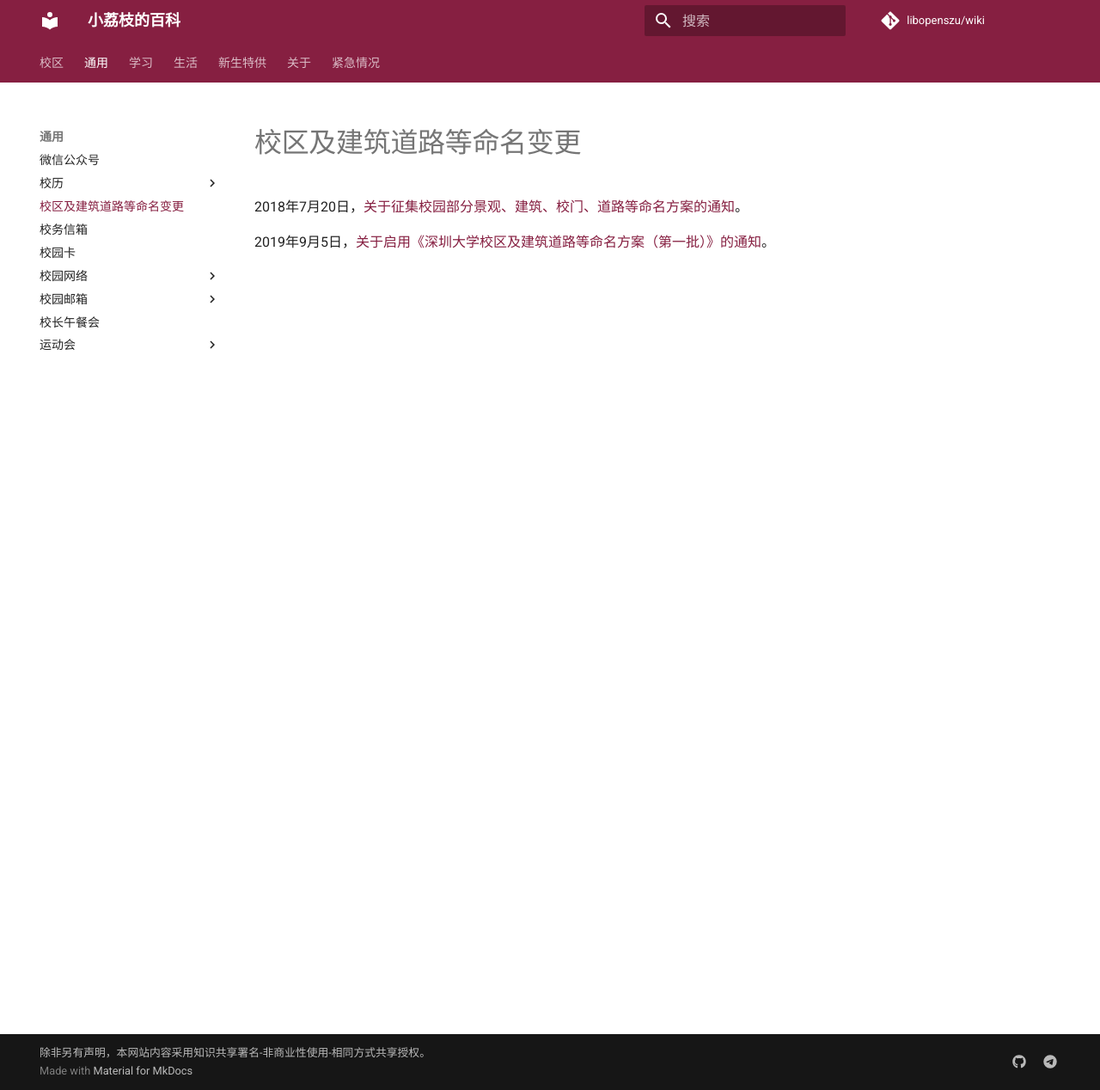
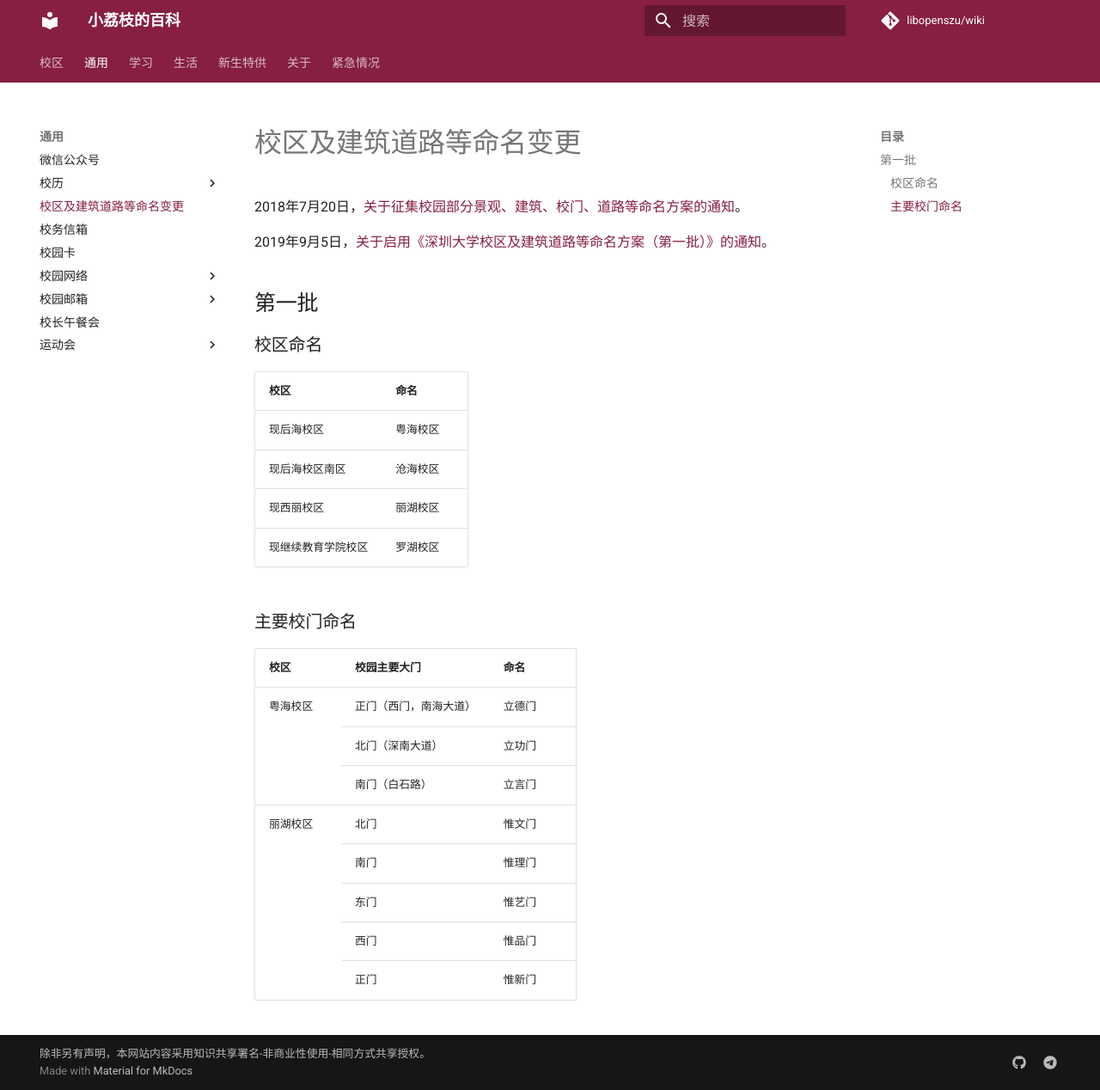
Before and after one commit to libopenszu/wiki, an MkDocs documentation site: the page built from docs/universal/buildings_and_roads_renaming/index.md, in a window 1280 px wide and 1268 px high. Shown: the whole window at 86% size. Built offline with MkDocs 1.6.1 and Material for MkDocs 9.7.7, drawn with Linux system fonts in a browser that asks for light colours; comment, search, counter and statistics services are not loaded.

Commit message:
Add universal/buildings_and_roads_renaming.

```diff
--- a/docs/universal/buildings_and_roads_renaming/index.md
+++ b/docs/universal/buildings_and_roads_renaming/index.md
@@ -1,3 +1,55 @@
 2018年7月20日，[关于征集校园部分景观、建筑、校门、道路等命名方案的通知](https://www1.szu.edu.cn/board/view.asp?id=374415)。
 
 2019年9月5日，[关于启用《深圳大学校区及建筑道路等命名方案（第一批）》的通知](https://www1.szu.edu.cn/board/view.asp?id=398492)。
+
+## 第一批
+### 校区命名
+| 校区 | 命名 |
+| --- | --- |
+| 现后海校区 | 粤海校区 |
+| 现后海校区南区 | 沧海校区 |
+| 现西丽校区 | 丽湖校区 |
+| 现继续教育学院校区 | 罗湖校区 |
+
+### 主要校门命名
+<table>
+    <tr>
+        <th>校区</th>
+        <th>校园主要大门</th>
+        <th>命名</th>
+    </tr>
+    <tr>
+        <td rowspan="3">粤海校区</td>
+        <td>正门（西门，南海大道）</td>
+        <td>立德门</td>
+    </tr>
+    <tr>
+        <td>北门（深南大道）</td>
+        <td>立功门</td>
+    </tr>
+    <tr>
+        <td>南门（白石路）</td>
+        <td>立言门</td>
+    </tr>
+    <tr>
+        <td rowspan="5">丽湖校区</td>
+        <td>北门</td>
+        <td>惟文门</td>
+    </tr>
+    <tr>
+        <td>南门</td>
+        <td>惟理门</td>
+    </tr>
+    <tr>
+        <td>东门</td>
+        <td>惟艺门</td>
+    </tr>
+    <tr>
+        <td>西门</td>
+        <td>惟品门</td>
+    </tr>
+    <tr>
+        <td>正门</td>
+        <td>惟新门</td>
+    </tr>
+</table>
```
